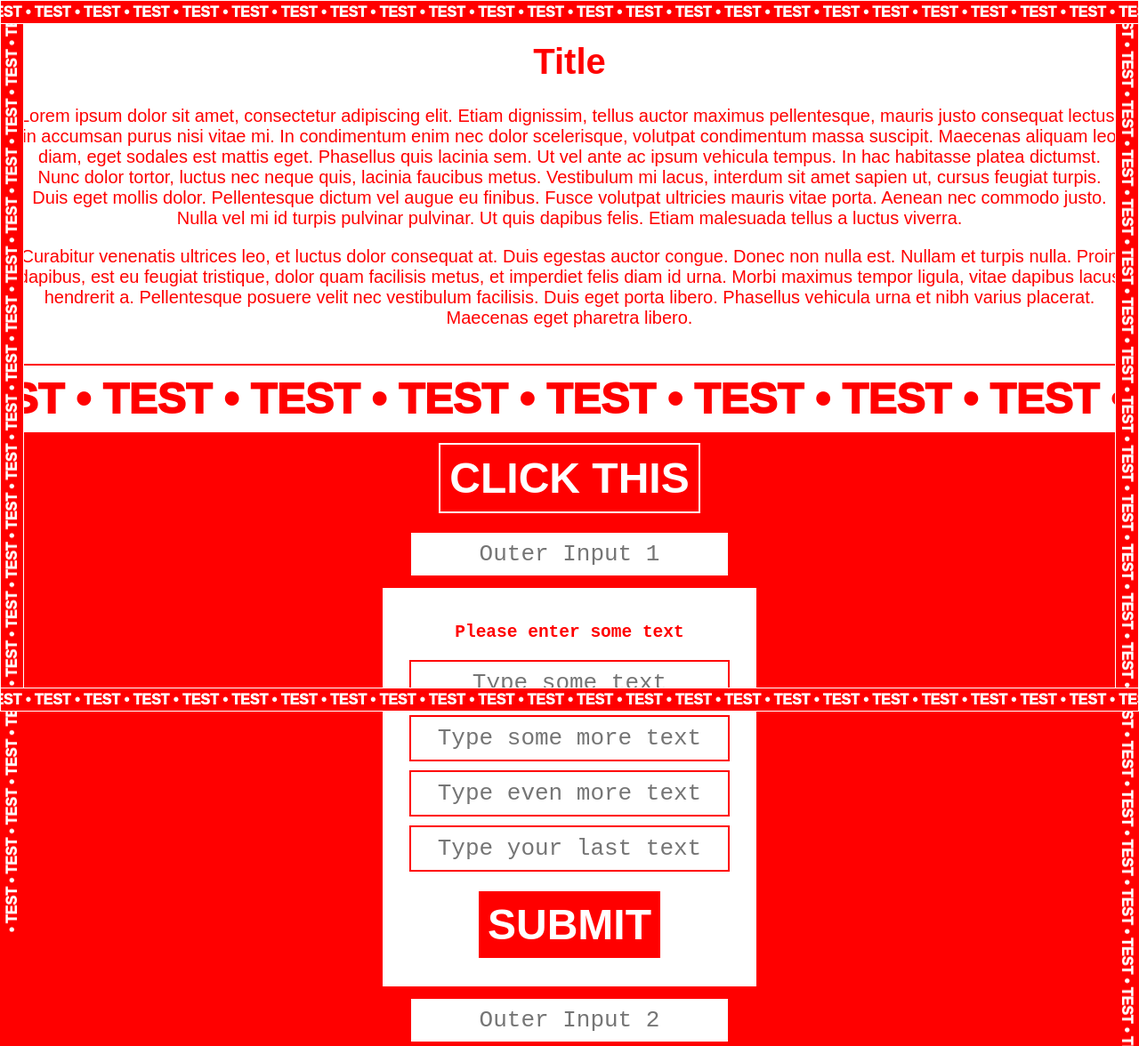
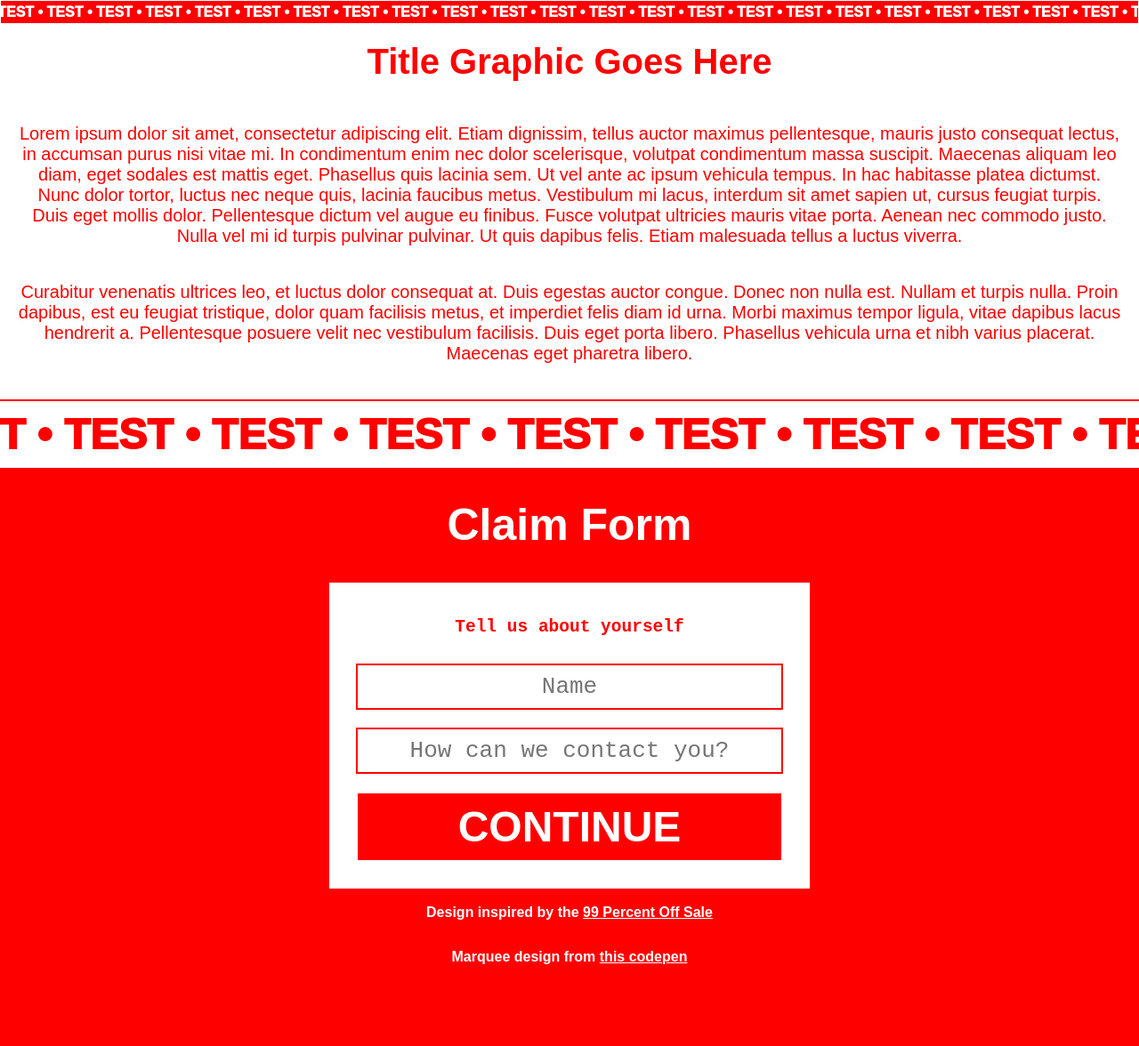
Before and after one commit to RealGSCGAMING/csa, a plain HTML site: page Web/form2.html in a window 1280 px wide. Shown: the top 1176 px of the page at 89% size. After the commit the page ends 1101 px from the top, so only its background shows below. Drawn offline with Linux system fonts and the light colour scheme; a web font is replaced by a local one.

Commit message:
updates to MDC
MDC will soon be transferred to a new repo

```diff
--- a/Web/form2.html
+++ b/Web/form2.html
@@ -6,7 +6,7 @@
 
     <style>
         :root {
-            --scrollspeed: 30s;
+            --scrollspeed: 60s;
         }
 
         body {
@@ -19,6 +19,9 @@
             text-align: center;
             padding: 0;
             margin: 0;
+            display: flex;
+            flex-flow: column nowrap;
+            align-items: center;
         }
 
         .white-button,
@@ -62,9 +65,7 @@
 
         input {
             font-family: monospace;
-            border-style: solid;
-            border-color: red;
-            border-width: 2px;
+            border: 2px solid red;
             font-size: 2em;
             height: 2em;
             background-color: white;
@@ -80,21 +81,21 @@
         }
 
         .container {
+            display: flex;
+            flex-flow: column nowrap;
             background-color: white;
-            border-style: solid;
-            border-color: red;
-            border-width: 2px;
-            display: block;
+            border: 2px solid red;
             padding: 20px;
             justify-self: center;
+            justify-content: center;
             text-align: center;
+            gap: 0px;
+            width: 500px;
+            margin: auto;
         }
 
         .marquee,
-        .marquee2,
-        .marquee3,
-        .marquee4,
-        .marquee5 {
+        .marquee-mini {
             display: flex;
             overflow: hidden;
             padding: 10px 0;
@@ -106,9 +107,11 @@
             border: 2px solid red;
             font-size: 1.5em;
             color: red;
+            border-left: none;
+            border-right: none;
         }
 
-        .marquee2 {
+        .marquee-mini {
             position: fixed;
             left: 0px;
             height: 5px;
@@ -118,49 +121,6 @@
             align-items: center;
             z-index: 99999;
             font-size: 0.5em;
-        }
-
-        .marquee3 {
-            position: fixed;
-            height: 5px;
-            right: 0px;
-            bottom: -27px;
-            background: rgb(255, 0, 0);
-            border: 1px solid white;
-            align-items: center;
-            z-index: 99998;
-            font-size: 0.5em;
-            transform: rotate(90deg);
-            transform-origin: top right;
-            overflow: visible;
-        }
-
-        .marquee4 {
-            position: fixed;
-            height: 5px;
-            right: 0px;
-            bottom: -27px;
-            background: rgb(255, 0, 0);
-            border: 1px solid white;
-            align-items: center;
-            z-index: 99998;
-            font-size: 0.5em;
-            transform: rotate(270deg);
-            transform-origin: top left;
-            overflow: visible;
-        }
-
-        .marquee5 {
-            position: fixed;
-            height: 5px;
-            left: 0px;
-            bottom: -0px;
-            background: rgb(255, 0, 0);
-            border: 1px solid white;
-            align-items: center;
-            z-index: 99998;
-            font-size: 0.5em;
-            overflow: visible;
         }
 
         .marquee-content {
@@ -182,30 +142,44 @@
         }
 
         .header {
+            display: flex;
+            flex-flow: column nowrap;
             background-color: white;
             color: red;
             padding: 20px;
             font-weight: 400;
             font-size: 20px;
+            justify-content: center;
+            text-align: center;
+            align-content: center;
+            align-items: center;
         }
 
         .header>h1 {
             font-weight: 750;
         }
 
-        .spacer {
-            height: 0px;
-            width: 90vw;
+        a {
+            color: white;
+        }
+
+        .formTitle {
+            font-weight: 750;
+            font-size: 50px;
+        }
+
+        .monoFont {
+            font-family: monospace;
+            color: red;
+            font-size: 1.5em;
         }
     </style>
 </head>
 
 <body>
 
-    <div class="spacer"></div>
-
     <div class="header">
-        <h1>Title</h1>
+        <h1>Title Graphic Goes Here</h1>
         <p>Lorem ipsum dolor sit amet, consectetur adipiscing elit. Etiam dignissim, tellus auctor maximus pellentesque,
             mauris justo consequat lectus, in accumsan purus nisi vitae mi. In condimentum enim nec dolor scelerisque,
             volutpat condimentum massa suscipit. Maecenas aliquam leo diam, eget sodales est mattis eget. Phasellus quis
@@ -221,75 +195,7 @@
             placerat. Maecenas eget pharetra libero.</p>
     </div>
 
-    <div class="marquee2">
-        <div class="marquee-content">
-            <span> • TEST • TEST • TEST • TEST •
-                TEST • TEST • TEST • TEST •
-                TEST • TEST • TEST • TEST • TEST •
-                TEST • TEST • TEST • TEST •
-                TEST • TEST • TEST • TEST • TEST •
-                TEST • TEST • TEST • TEST •
-                TEST&nbsp;</span>
-        </div>
-
-        <div class="marquee-content">
-            <span> • TEST • TEST • TEST • TEST •
-                TEST • TEST • TEST • TEST •
-                TEST • TEST • TEST • TEST • TEST •
-                TEST • TEST • TEST • TEST •
-                TEST • TEST • TEST • TEST • TEST •
-                TEST • TEST • TEST • TEST •
-                TEST&nbsp;</span>
-        </div>
-    </div>
-
-
-
-    <div class="marquee3">
-        <div class="marquee-content">
-            <span> • TEST • TEST • TEST • TEST •
-                TEST • TEST • TEST • TEST •
-                TEST • TEST • TEST • TEST • TEST •
-                TEST • TEST • TEST • TEST •
-                TEST • TEST • TEST • TEST • TEST •
-                TEST • TEST • TEST • TEST •
-                TEST&nbsp;</span>
-        </div>
-
-        <div class="marquee-content">
-            <span> • TEST • TEST • TEST • TEST •
-                TEST • TEST • TEST • TEST •
-                TEST • TEST • TEST • TEST • TEST •
-                TEST • TEST • TEST • TEST •
-                TEST • TEST • TEST • TEST • TEST •
-                TEST • TEST • TEST • TEST •
-                TEST&nbsp;</span>
-        </div>
-    </div>
-
-    <div class="marquee4">
-        <div class="marquee-content">
-            <span> • TEST • TEST • TEST • TEST •
-                TEST • TEST • TEST • TEST •
-                TEST • TEST • TEST • TEST • TEST •
-                TEST • TEST • TEST • TEST •
-                TEST • TEST • TEST • TEST • TEST •
-                TEST • TEST • TEST • TEST •
-                TEST&nbsp;</span>
-        </div>
-
-        <div class="marquee-content">
-            <span> • TEST • TEST • TEST • TEST •
-                TEST • TEST • TEST • TEST •
-                TEST • TEST • TEST • TEST • TEST •
-                TEST • TEST • TEST • TEST •
-                TEST • TEST • TEST • TEST • TEST •
-                TEST • TEST • TEST • TEST •
-                TEST&nbsp;</span>
-        </div>
-    </div>
-
-    <div class="marquee5">
+    <div class="marquee-mini">
         <div class="marquee-content">
             <span> • TEST • TEST • TEST • TEST •
                 TEST • TEST • TEST • TEST •
@@ -325,25 +231,23 @@
         </div>
     </div>
 
-    <button class="red-button">
-        CLICK THIS
-    </button>
-    <input placeholder="Outer Input 1"></input>
+    <h1 class="formTitle">Claim Form</h1>
     <div class="container">
-        <p style="font-family: monospace; color: red; font-size: 1.5em;">Please enter some text</p>
-        <input placeholder="Type some text"></input>
-        <input placeholder="Type some more text"></input>
-        <input placeholder="Type even more text"></input>
-        <input placeholder="Type your last text"></input>
-        <button class="red-button" onclick="alert('Your input has been sent into the void')">SUBMIT</button>
+        <p class="monoFont">Tell us about yourself</p>
+        <input placeholder="Name"></input>
+        <input placeholder="How can we contact you?"></input>
+        <button class="red-button" onclick="alert('Your input has been sent into the void')">CONTINUE</button>
     </div>
-    <input placeholder="Outer Input 2"></input>
-    <button class="red-button">Big red button</button>
-    <p>CSS inspired by the 99 Percent Off Sale</p>
-    <p>Marquee design from <a href="https://codepen.io/hexagoncircle/pen/eYMrGwW">this codepen</a></p>
+    <p>Design inspired by the <a href="https://99percentoffsale.com" target="_blank">99 Percent Off Sale</a></p>
+    <p>Marquee design from <a href="https://codepen.io/hexagoncircle/pen/eYMrGwW" target="_blank">this codepen</a></p>
 </body>
 <script>
 
+
+
+    function setCookie() {
+
+    }
 </script>
 
 </html>
```
Also changed, not shown: Web/portfolio.html (+1 -1 lines).
